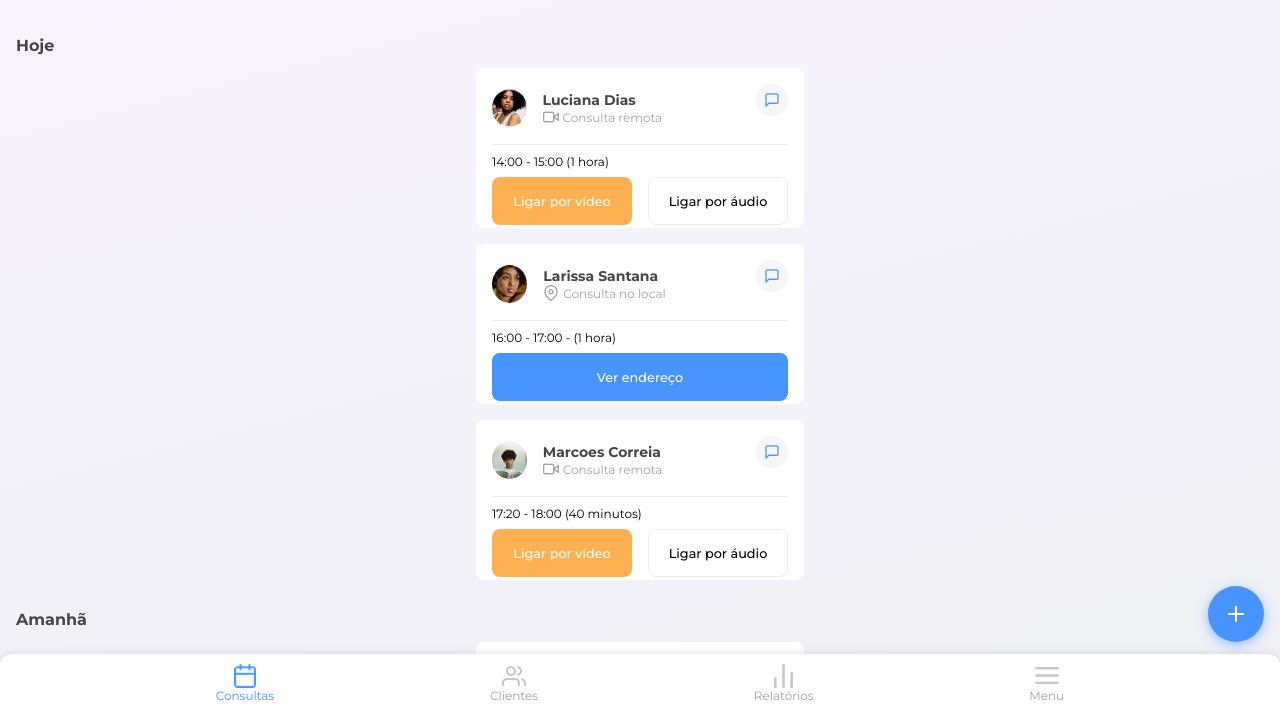
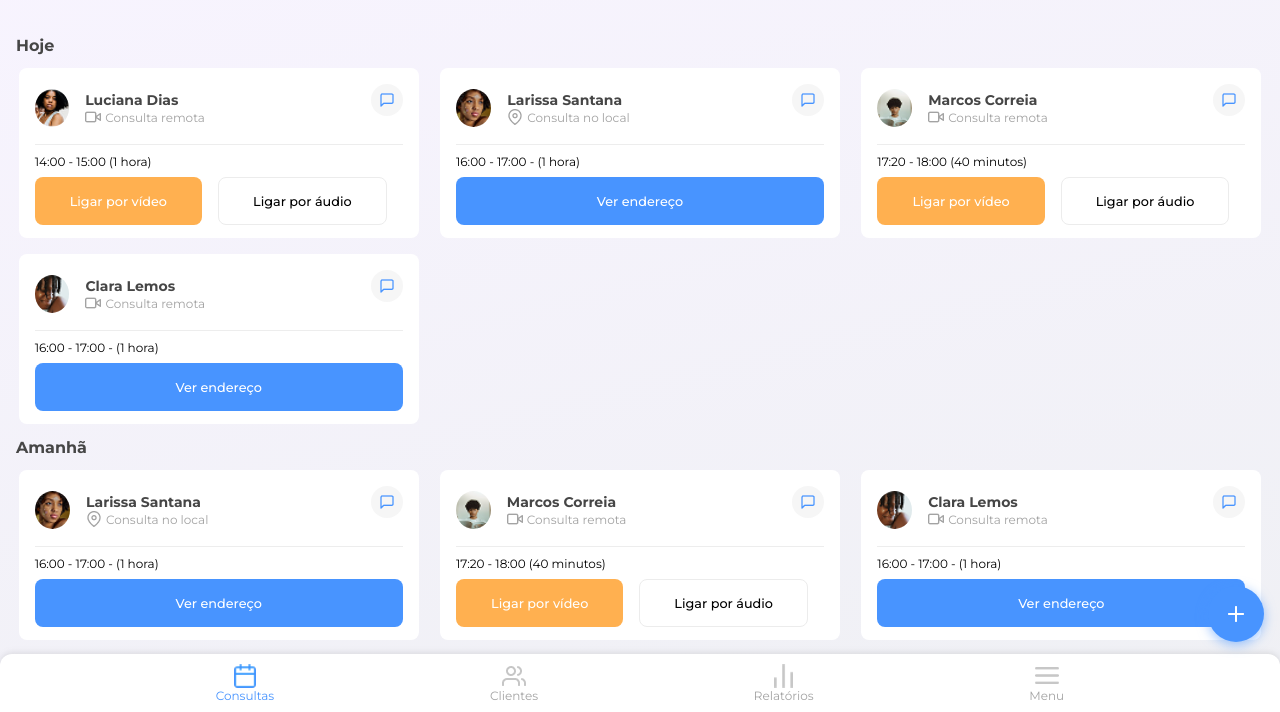
Before and after one commit to mateuspistillo/Aluramed, a plain HTML site: page index.html in a window 1280 px wide. Shown: the part 88-800 px from the top of the page. Drawn offline with Linux system fonts and the light colour scheme.

Commit message:
reorganizando a lista de consultas para desktop e tablets

```diff
--- a/index.html
+++ b/index.html
@@ -85,7 +85,7 @@
                     alt="Imagem de perfil do paciente"
                   />
                   <div>
-                    <strong>Marcoes Correia</strong>
+                    <strong>Marcos Correia</strong>
                     <span>
                       <span aria-hidden="true" class="camera"></span>
                       Consulta remota
@@ -103,12 +103,6 @@
               </div>
             </div>
           </li>
-        </ul>
-
-        <div class="consulta-data">
-          <strong>Amanhã</strong>
-        </div>
-        <ul>
           <li>
             <div class="consulta-card">
               <div class="card-titulo">
@@ -128,7 +122,65 @@
                 <button class="card-chat"></button>
               </div>
               <div class="card-conteudo">
-                <p>18:00 - 19:00 - (1 hora)</p>
+                <p>16:00 - 17:00 - (1 hora)</p>
+                <div class="card-acoes">
+                  <button class="btn-primario">Ver endereço</button>
+                </div>
+              </div>
+          </li>
+
+        </ul>
+
+        <div class="consulta-data">
+          <strong>Amanhã</strong>
+        </div>
+        <ul>
+          <li>
+            <div class="consulta-card">
+              <div class="card-titulo">
+                <div class="card-paciente">
+                  <img
+                    src="./assets/Perfil-3.png"
+                    alt="Imagem de perfil do paciente"
+                  />
+                  <div>
+                    <strong>Larissa Santana</strong>
+                    <span>
+                      <span aria-hidden="true" class="mapa"></span>
+                      Consulta no local
+                    </span>
+                  </div>
+                </div>
+                <button class="card-chat"></button>
+              </div>
+              <div class="card-conteudo">
+                <p>16:00 - 17:00 - (1 hora)</p>
+                <div class="card-acoes">
+                  <button class="btn-primario">Ver endereço</button>
+                </div>
+              </div>
+            </div>
+          </li>
+          <li>
+            <div class="consulta-card">
+              <div class="card-titulo">
+                <div class="card-paciente">
+                  <img
+                    src="./assets/Perfil-4.png"
+                    alt="Imagem de perfil do paciente"
+                  />
+                  <div>
+                    <strong>Marcos Correia</strong>
+                    <span>
+                      <span aria-hidden="true" class="camera"></span>
+                      Consulta remota
+                    </span>
+                  </div>
+                </div>
+                <button class="card-chat"></button>
+              </div>
+              <div class="card-conteudo">
+                <p>17:20 - 18:00 (40 minutos)</p>
                 <div class="card-acoes">
                   <button class="btn-secundario">Ligar por vídeo</button>
                   <button class="btn-terciario">Ligar por áudio</button>
@@ -136,6 +188,36 @@
               </div>
             </div>
           </li>
+          <li>
+            <div class="consulta-card">
+              <div class="card-titulo">
+                <div class="card-paciente">
+                  <img
+                    src="./assets/Perfil-5.png"
+                    alt="Imagem de perfil do paciente"
+                  />
+                  <div>
+                    <strong>Clara Lemos</strong>
+                    <span>
+                      <span aria-hidden="true" class="camera"></span>
+                      Consulta remota
+                    </span>
+                  </div>
+                </div>
+                <button class="card-chat"></button>
+              </div>
+              <div class="card-conteudo">
+                <p>16:00 - 17:00 - (1 hora)</p>
+                <div class="card-acoes">
+                  <button class="btn-primario">Ver endereço</button>
+                </div>
+              </div>
+          </li>
+        </ul>
+        <div class="consulta-data">
+          <strong>Quarta-Feira</strong>
+        </div>
+        <ul>
           <li>
             <div class="consulta-card">
               <div class="card-titulo">
@@ -163,7 +245,31 @@
               </div>
             </div>
           </li>
-        </ul>
+          <li>
+            <div class="consulta-card">
+              <div class="card-titulo">
+                <div class="card-paciente">
+                  <img
+                    src="./assets/Perfil-5.png"
+                    alt="Imagem de perfil do paciente"
+                  />
+                  <div>
+                    <strong>Clara Lemos</strong>
+                    <span>
+                      <span aria-hidden="true" class="camera"></span>
+                      Consulta remota
+                    </span>
+                  </div>
+                </div>
+                <button class="card-chat"></button>
+              </div>
+              <div class="card-conteudo">
+                <p>16:00 - 17:00 - (1 hora)</p>
+                <div class="card-acoes">
+                  <button class="btn-primario">Ver endereço</button>
+                </div>
+              </div>
+          </li>
       </section>
       <footer class="rodape">
         <nav>
--- a/styles/consultas.css
+++ b/styles/consultas.css
@@ -1,7 +1,7 @@
 .consultas {
     padding: 0 16px;
     height: calc(100vh - 110px - 58px);
-    overflow-y: scroll;
+    overflow-y: auto;
 }
 
 .consulta-data {
@@ -26,6 +26,8 @@
     padding: 16px 16px 0;
     border-radius: 8px;
     margin-bottom: 16px;
+    max-width: 100%;
+    max-height: 100%;
 }
 
 .card-titulo {
@@ -124,3 +126,29 @@
 .card-acoes button:only-of-type {
     margin: 0;
 }
+
+@media (min-width: 1200px) {
+    .consultas ul {
+        display: grid;
+        grid-template-columns: repeat(3, 1fr);
+        gap: 16px;
+        padding: 0px;
+    }
+
+    .consulta-card {
+        margin-bottom: 16px;
+        width: 400px;
+        height: 170px;
+        max-width: 100%;
+        margin: 0 auto;
+    }
+}
+
+@media (min-width: 768px) and (max-width: 1024px) {
+    .consultas ul {
+        display: grid;
+        grid-template-columns: repeat(2, 1fr);
+        gap: 16px;
+        padding: 0px;
+    }
+}
--- a/styles/reset.css
+++ b/styles/reset.css
@@ -16,8 +16,28 @@
     --cinza-secundario: #F6F6F6;
 }
 
-html {
+html, body {
     font-family: 'Montserrat', sans-serif;
+    font-size: 100%;
+    margin: 0;
+    padding: 0;
+    width: 100%;
+    height: 100%;
+}
+
+* {
+    box-sizing: border-box;
+}
+
+body {
+    overflow-y: auto;
+}
+
+main {
+    display: flex;
+    flex-direction: column;
+    width: 100%;
+    min-height: 100vh;
 }
 
 button{
```
